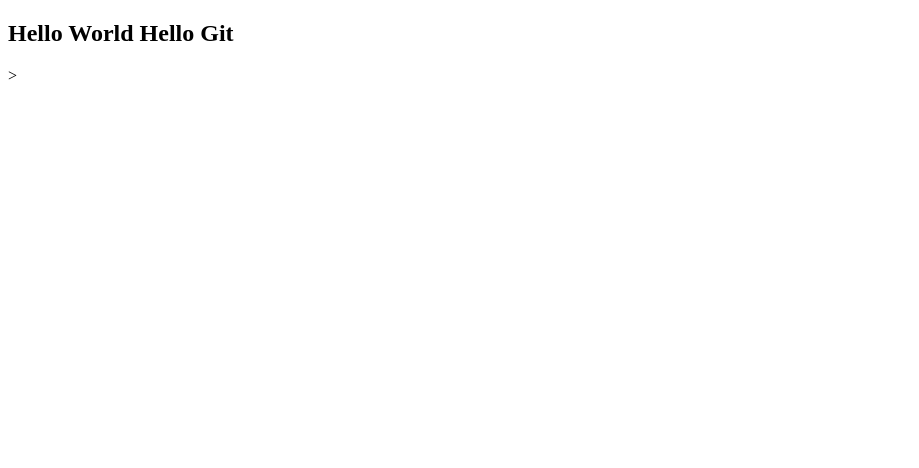
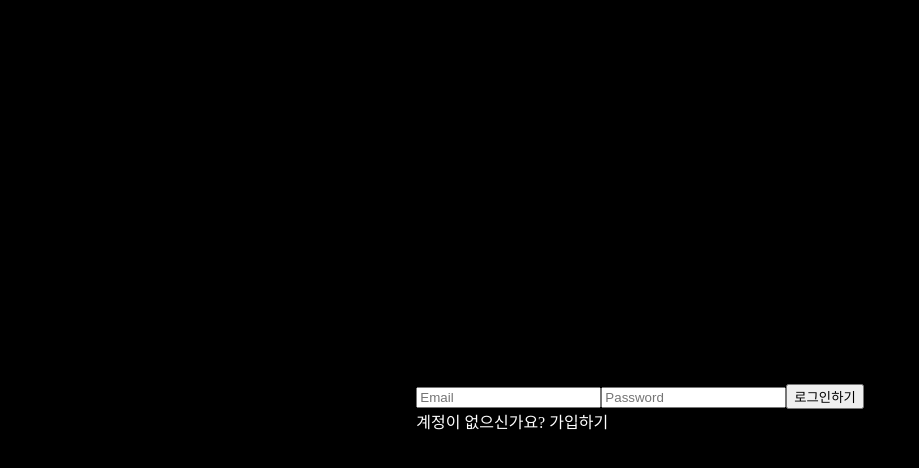
Before and after one commit to yein0528/clone-x-frontend, a Vue app: page /login in a window 1280 px wide. Shown: the top 468 px of the page, without its empty margins (0-919 px from the left). Built offline with nearby package versions, Linux system fonts and the light colour scheme.

Commit message:
#2 Init LoginPage

```diff
--- a/src/App.vue
+++ b/src/App.vue
@@ -1,12 +1,29 @@
 <template>
-<h2>Hello World Hello Git</h2>>
+  <div class="container">
+    <LoginPage />
+  </div>
+
 </template>
 
 <script>
+import LoginPage from './views/LoginPage.vue';
 export default {
   name: 'App',
+  components: { LoginPage},
   };
 </script>
 
 <style>
+body{
+  background-color: black;
+  color: white;
+}
+
+.container{
+  height: 100vh;
+  display: flex;
+  flex-direction: column;
+  justify-content: center;
+  align-items: center;
+}
 </style>
--- /dev/null
+++ b/src/views/LoginPage.vue
@@ -0,0 +1,33 @@
+<template>
+  <div>
+    <input type="text" :placeholder="'Email'" v-model="email"/>
+    <input type="password" :placeholder="'Password'" v-model="password"/>
+
+    <button @click="login">로그인하기</button>
+    <div>
+      계정이 없으신가요?
+      <span>가입하기</span>
+    </div>
+  </div>
+</template>
+
+<script>
+export default{
+  name: "LoginPage",
+  data(){
+    return {
+      email: "",
+      password: "",
+    };
+  },
+  methods: {
+    login(){
+      console.log(this.email, this.password);
+    }
+  }
+};
+</script>
+
+<style>
+
+</style>
```
